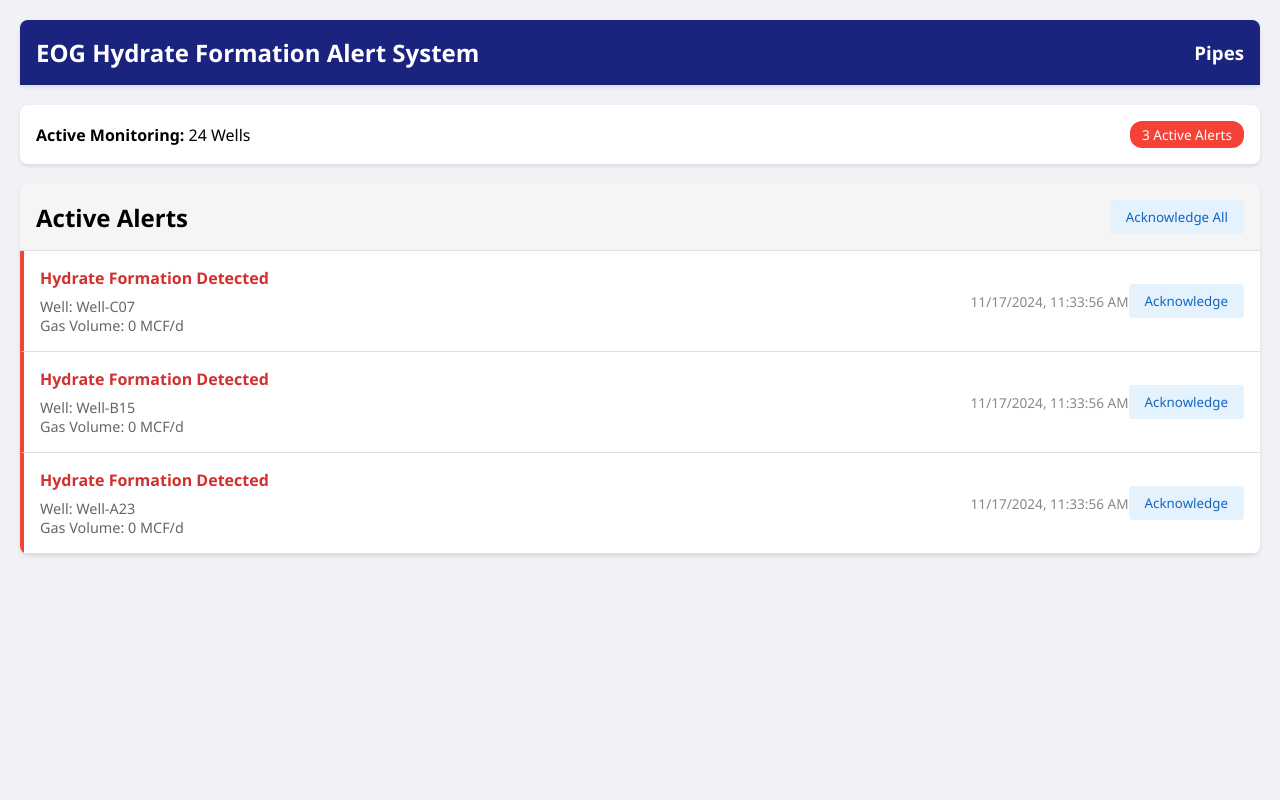
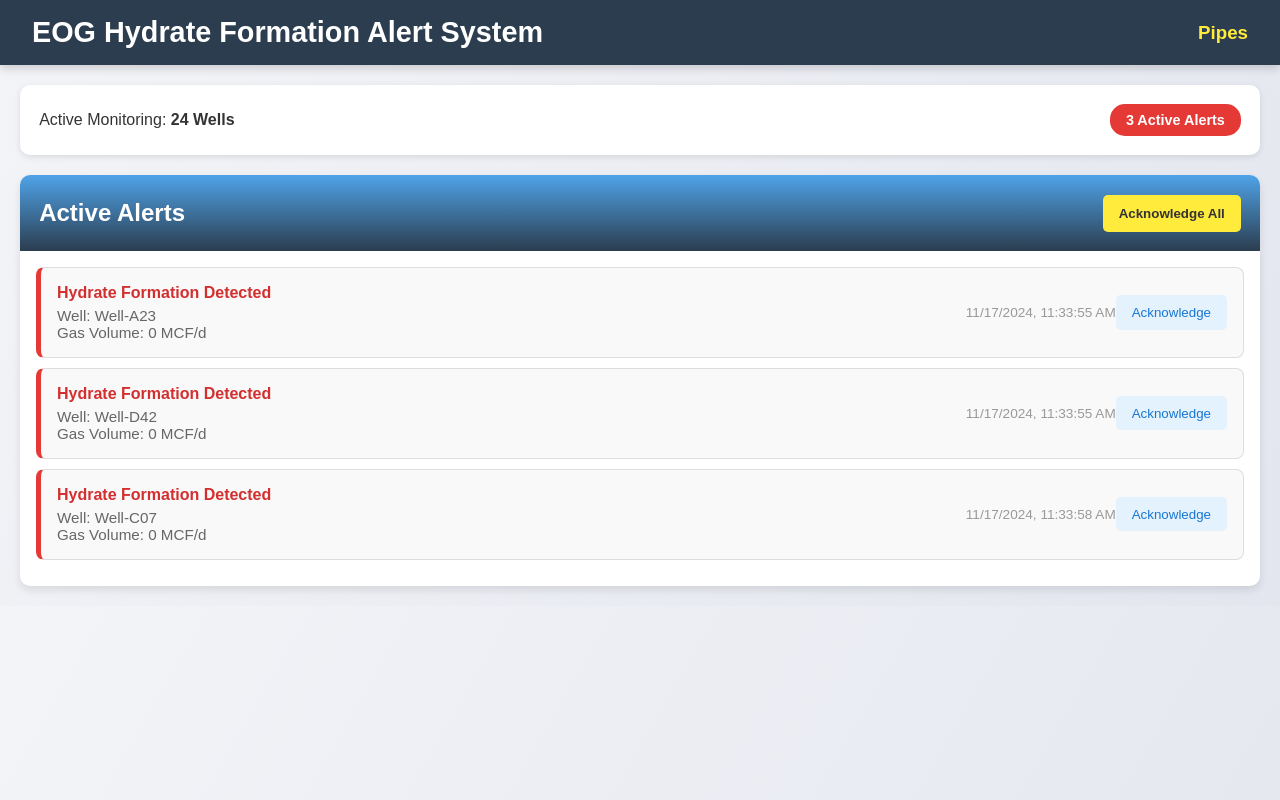
Before and after one commit to lightningbolt7/HackUTD-XI, a plain HTML site: page alerts.html in a window 1280 px wide. Drawn offline with Linux system fonts and the light colour scheme.

Commit message:
Updated alert.html to have dynamic alert addition and updated the styling for the NavBar to be like the homepage NavBar.

```diff
--- a/alerts.html
+++ b/alerts.html
@@ -9,109 +9,121 @@
             margin: 0;
             padding: 0;
             box-sizing: border-box;
-            font-family: 'Segoe UI', Tahoma, Geneva, Verdana, sans-serif;
+            font-family: 'Poppins', sans-serif;
         }
 
         body {
-            background: #f0f2f5;
-            padding: 20px;
+            background: linear-gradient(120deg, #f3f4f7, #e3e6ef);
+            margin: 0;
+            padding: 0px;
+            color: #333;
         }
 
         .header {
-            background: #1a237e;
+            margin-bottom: 20px;
+            box-shadow: 0 4px 8px rgba(0, 0, 0, 0.15);
+            background-color: #2b3d4f;
             color: white;
-            padding: 1rem;
-            border-radius: 8px 8px 0 0;
-            display: flex;
-            justify-content: space-between;
-            align-items: center;
-            margin-bottom: 20px;
-            box-shadow: 0 2px 4px rgba(0,0,0,0.1);
-        }
-
-        .header h1 {
-            font-size: 1.5rem;
-        }
-
-        .status-bar {
-            background: #fff;
-            padding: 1rem;
-            border-radius: 8px;
-            margin-bottom: 20px;
-            box-shadow: 0 2px 4px rgba(0,0,0,0.1);
+            padding: 1rem 2rem;
             display: flex;
             justify-content: space-between;
             align-items: center;
         }
 
-        .status-indicator {
-            display: flex;
-            align-items: center;
-            gap: 10px;
+        .header h1 {
+            font-size: 1.8rem;
         }
 
-        .status-dot {
-            width: 12px;
-            height: 12px;
-            border-radius: 50%;
-            background: #4caf50;
+        .header a {
+            color: #ffeb3b;
+            text-decoration: none;
+            font-weight: bold;
         }
 
-        .status-dot.active {
-            animation: pulse 2s infinite;
+        .status-bar {
+            background: #ffffff;
+            padding: 1.2rem;
+            border-radius: 10px;
+            margin: 20px;
+            margin-bottom: 20px;
+            box-shadow: 0 2px 6px rgba(0, 0, 0, 0.1);
+            display: flex;
+            justify-content: space-between;
+            align-items: center;
+            font-weight: 500;
         }
 
-        @keyframes pulse {
-            0% {
-                transform: scale(1);
-                opacity: 1;
-            }
-            50% {
-                transform: scale(1.2);
-                opacity: 0.7;
-            }
-            100% {
-                transform: scale(1);
-                opacity: 1;
-            }
+        .alert-count {
+            background: #e53935;
+            color: white;
+            padding: 0.5rem 1rem;
+            border-radius: 15px;
+            font-size: 0.9rem;
+            font-weight: bold;
         }
 
         .alerts-container {
-            background: white;
-            border-radius: 8px;
-            box-shadow: 0 2px 4px rgba(0,0,0,0.1);
+            background: #ffffff;
+            margin: 20px;
+            border-radius: 10px;
+            box-shadow: 0 4px 8px rgba(0, 0, 0, 0.1);
             overflow: hidden;
         }
 
         .alerts-header {
-            background: #f5f5f5;
-            padding: 1rem;
-            border-bottom: 1px solid #e0e0e0;
+            background: linear-gradient(to bottom, #4fa3e8, #2b3d4f);
+            color: white;
+            padding: 1.2rem;
             display: flex;
             justify-content: space-between;
             align-items: center;
+            background: linear-gradient(to bottom, #4fa3e8, #2b3d4f);
+        }
+
+        .alerts-header h2 {
+            font-size: 1.5rem;
+        }
+
+        .alerts-header button {
+            background: #ffeb3b;
+            color: #333;
+            padding: 0.7rem 1rem;
+            border: none;
+            border-radius: 5px;
+            cursor: pointer;
+            font-weight: bold;
+            transition: background-color 0.3s ease;
+        }
+
+        .alerts-header button:hover {
+            background: #ffd600;
         }
 
         .alerts-list {
-            max-height: calc(100vh - 250px);
+            max-height: calc(100vh - 300px);
             overflow-y: auto;
+            padding: 1rem;
         }
 
         .alert-item {
+            background: #f9f9f9;
             padding: 1rem;
-            border-bottom: 1px solid #e0e0e0;
+            border: 1px solid #ddd;
+            border-radius: 8px;
+            margin-bottom: 10px;
             display: flex;
             justify-content: space-between;
             align-items: center;
-            transition: background-color 0.3s;
+            transition: background-color 0.3s ease, box-shadow 0.3s ease;
         }
 
         .alert-item:hover {
-            background-color: #f8f9fa;
+            background-color: #f0f4ff;
+            box-shadow: 0 2px 6px rgba(0, 0, 0, 0.1);
         }
 
         .alert-item.critical {
-            border-left: 4px solid #f44336;
+            border-left: 5px solid #e53935;
         }
 
         .alert-info {
@@ -119,18 +131,18 @@
         }
 
         .alert-title {
-            font-weight: 600;
+            font-weight: bold;
             color: #d32f2f;
-            margin-bottom: 0.5rem;
+            margin-bottom: 0.3rem;
         }
 
         .alert-details {
             color: #666;
-            font-size: 0.9rem;
+            font-size: 0.95rem;
         }
 
         .alert-time {
-            color: #888;
+            color: #999;
             font-size: 0.85rem;
             white-space: nowrap;
             margin-left: 1rem;
@@ -142,36 +154,31 @@
         }
 
         .btn {
-            padding: 0.5rem 1rem;
+            padding: 0.6rem 1rem;
             border: none;
-            border-radius: 4px;
+            border-radius: 5px;
             cursor: pointer;
             font-weight: 500;
-            transition: background-color 0.3s;
+            transition: background-color 0.3s ease, transform 0.2s ease;
         }
 
         .btn-acknowledge {
             background: #e3f2fd;
-            color: #1565c0;
+            color: #1976d2;
         }
 
         .btn-acknowledge:hover {
             background: #bbdefb;
         }
 
-        .alert-count {
-            background: #f44336;
-            color: white;
-            padding: 0.25rem 0.75rem;
-            border-radius: 12px;
-            font-size: 0.85rem;
-            font-weight: 500;
+        .btn:hover {
+            transform: translateY(-3px);
         }
 
         .no-alerts {
             padding: 2rem;
             text-align: center;
-            color: #666;
+            color: #888;
         }
 
         /* Custom scrollbar */
@@ -196,55 +203,58 @@
 <body>
     <div class="header">
         <h1>EOG Hydrate Formation Alert System</h1>
-        <h3><a href="main.html" style="text-decoration: none; color: white">Pipes</a></h3>
-
+        <h3><a href="main.html">Pipes</a></h3>
     </div>
 
     <div class="status-bar">
-        <div class="monitoring-info">
-            <strong>Active Monitoring:</strong> 24 Wells
-        </div>
+        <div>Active Monitoring: <strong>24 Wells</strong></div>
         <div class="alert-count">3 Active Alerts</div>
     </div>
 
     <div class="alerts-container">
         <div class="alerts-header">
             <h2>Active Alerts</h2>
-            <button class="btn btn-acknowledge" onclick="acknowledgeAll()">Acknowledge All</button>
+            <button onclick="acknowledgeAll()">Acknowledge All</button>
         </div>
         <div class="alerts-list" id="alertsList">
             <!-- Alerts will be dynamically inserted here -->
         </div>
     </div>
 
+
     <script>
         // Sample data structure for alerts
-        let alerts = [];
+        let alerts = new Map();
 
-        // Function to add a new alert
-        function addAlert(wellName, timestamp, gasVolume) {
-            const alert = {
-                id: Date.now(),
-                wellName,
-                timestamp,
-                gasVolume,
-                acknowledged: false
-            };
-            alerts.unshift(alert);
-            updateAlertsList();
-            updateAlertCount();
+        // Function to add a new alert for a well
+        function addAlert(wellName, gasVolume) {
+            const timestamp = new Date().toLocaleString('en-US', {
+                month: '2-digit',
+                day: '2-digit',
+                year: 'numeric',
+                hour: '2-digit',
+                minute: '2-digit',
+                second: '2-digit',
+                hour12: true
+            });
+
+            if (!alerts.has(wellName) && gasVolume === 0) {
+                alerts.set(wellName, { timestamp, gasVolume });
+                updateAlertsList();
+                updateAlertCount();
+            }
         }
 
         // Function to acknowledge an alert
-        function acknowledgeAlert(alertId) {
-            alerts = alerts.filter(alert => alert.id !== alertId);
+        function acknowledgeAlert(wellName) {
+            alerts.delete(wellName);
             updateAlertsList();
             updateAlertCount();
         }
 
         // Function to acknowledge all alerts
         function acknowledgeAll() {
-            alerts = [];
+            alerts.clear();
             updateAlertsList();
             updateAlertCount();
         }
@@ -252,23 +262,23 @@
         // Function to update the alerts list in the DOM
         function updateAlertsList() {
             const alertsList = document.getElementById('alertsList');
-            if (alerts.length === 0) {
+            if (alerts.size === 0) {
                 alertsList.innerHTML = '<div class="no-alerts">No active alerts</div>';
                 return;
             }
 
-            alertsList.innerHTML = alerts.map(alert => `
+            alertsList.innerHTML = Array.from(alerts.entries()).map(([wellName, alert]) => `
                 <div class="alert-item critical">
                     <div class="alert-info">
                         <div class="alert-title">Hydrate Formation Detected</div>
                         <div class="alert-details">
-                            Well: ${alert.wellName}<br>
+                            Well: ${wellName}<br>
                             Gas Volume: ${alert.gasVolume} MCF/d
                         </div>
                     </div>
                     <div class="alert-time">${alert.timestamp}</div>
                     <div class="alert-actions">
-                        <button class="btn btn-acknowledge" onclick="acknowledgeAlert(${alert.id})">
+                        <button class="btn btn-acknowledge" onclick="acknowledgeAlert('${wellName}')">
                             Acknowledge
                         </button>
                     </div>
@@ -279,32 +289,34 @@
         // Function to update the alert count
         function updateAlertCount() {
             const alertCount = document.querySelector('.alert-count');
-            alertCount.textContent = `${alerts.length} Active Alert${alerts.length !== 1 ? 's' : ''}`;
+            alertCount.textContent = `${alerts.size} Active Alert${alerts.size !== 1 ? 's' : ''}`;
         }
 
-        // Sample function to receive alerts from another page
-        window.receiveAlert = function(wellName, gasVolume) {
-            const timestamp = new Date().toLocaleString('en-US', {
-                month: '2-digit',
-                day: '2-digit',
-                year: 'numeric',
-                hour: '2-digit',
-                minute: '2-digit',
-                second: '2-digit',
-                hour12: true
+        // Function to simulate receiving a signal
+        function monitorSignals() {
+            // Simulate well data
+            const wellData = [
+                { wellName: "Well-A23", gasVolume: Math.round(Math.random() * 1) },
+                { wellName: "Well-B15", gasVolume: Math.round(Math.random() * 1) },
+                { wellName: "Well-C07", gasVolume: Math.round(Math.random() * 1) },
+                { wellName: "Well-D42", gasVolume: Math.round(Math.random() * 1) },
+            ];
+
+            wellData.forEach(({ wellName, gasVolume }) => {
+                if (gasVolume === 0) {
+                    addAlert(wellName, gasVolume);
+                }
             });
-            addAlert(wellName, timestamp, gasVolume);
-        };
 
-        // Initialize with empty alerts list
+            // Simulate receiving signals periodically
+            setTimeout(monitorSignals, 3000); // Adjust interval as needed
+        }
+
+        // Initialize with an empty alerts list
         updateAlertsList();
 
-        // For demonstration purposes, add some sample alerts
-        setTimeout(() => {
-            receiveAlert("Well-A23", 0.0);
-            receiveAlert("Well-B15", 0.0);
-            receiveAlert("Well-C07", 0.0);
-        }, 1000);
+        // Start monitoring signals
+        monitorSignals();
     </script>
 </body>
 </html>
```
